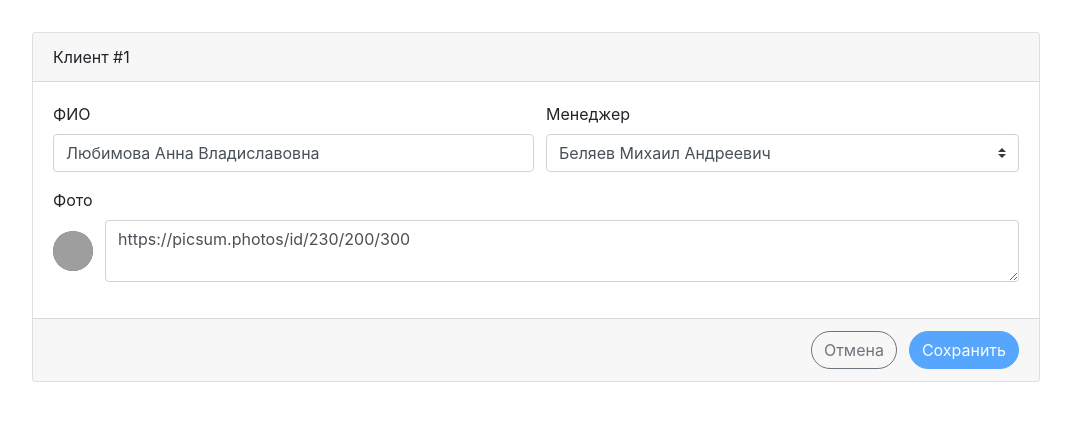
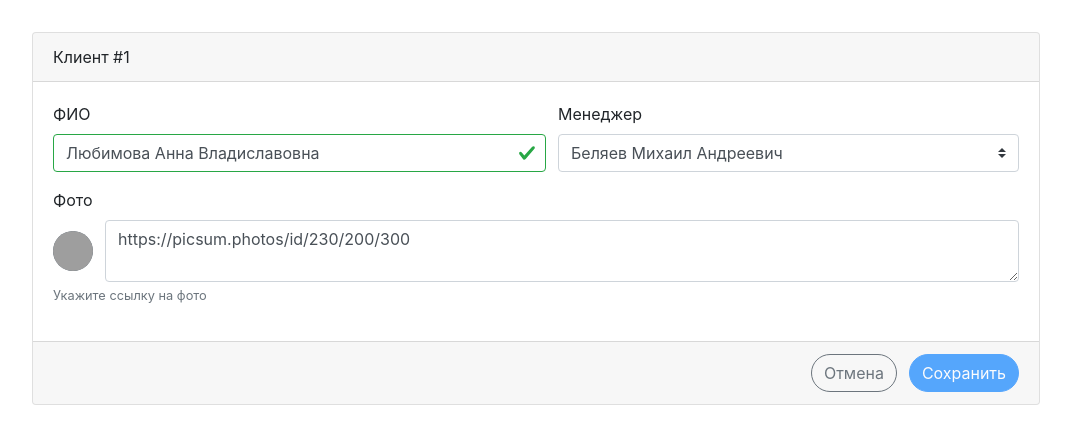
Before and after one commit to Scareton/cms-test_task, a Vue app: page /1 in a window 1280 px wide. Shown: the top 444 px of the page, without its empty margins (104-1175 px from the left). Built offline with nearby package versions, Linux system fonts and the light colour scheme; grey boxes are pictures that could not be loaded.

Commit message:
validate

```diff
--- /dev/null
+++ b/src/components/nameInput.vue
@@ -0,0 +1,37 @@
+<template>
+  <b-form-group
+    class="flex-fill"
+    label="ФИО"
+    label-for="name"
+    label-align="left"
+    :invalid-feedback="invalidFeedback"
+  >
+    <b-form-input id="name" :state="rules" :value="value" @input="input"></b-form-input>
+  </b-form-group>
+</template>
+
+<script>
+export default {
+  props: ["value"],
+  data() {
+    return {
+      invalidFeedback: "ФИО не может быть менее 4 символов",
+    };
+  },
+  computed: {
+    rules() {
+      return this.value.length > 3;
+    },
+  },
+  methods: {
+    input(value) {
+      this.$emit("update:value", value);
+    },
+  },
+  watch: {
+    rules(value) {
+      this.$emit("update:state", value);
+    },
+  },
+};
+</script>
--- a/src/views/Clients/form.vue
+++ b/src/views/Clients/form.vue
@@ -3,9 +3,7 @@
     <b-card v-if="client" :header="`Клиент #${client.id}`">
       <!-- Основная информация -->
       <div class="d-flex flex-sm-row flex-column flex-gap-2">
-        <b-form-group class="flex-fill" label="ФИО" label-for="name" label-align="left">
-          <b-form-input id="name" v-model="client.name"></b-form-input>
-        </b-form-group>
+        <name-input :value.sync="client.name" :state.sync="nameState" />
         <b-form-group class="flex-fill" label="Менеджер" label-for="manager" label-align="left">
           <manager-select :selected.sync="client.manager" />
         </b-form-group>
@@ -17,12 +15,13 @@
           <b-avatar :src="client.photo"></b-avatar>
           <b-form-textarea id="photo" v-model="client.photo"></b-form-textarea>
         </div>
+        <b-form-text class="text-sm-left text-center">Укажите ссылку на фото</b-form-text>
       </b-form-group>
 
       <template #footer>
         <div class="d-flex flex-gap-2 flex-sm-row flex-column justify-content-end">
           <b-button pill variant="outline-secondary" to="/">Отмена</b-button>
-          <b-button pill variant="primary" @click="save" :disabled="!formTouched">Сохранить</b-button>
+          <b-button pill variant="primary" @click="save" :disabled="!formTouched || !validated">Сохранить</b-button>
         </div>
       </template>
     </b-card>
@@ -31,6 +30,7 @@
 
 <script>
 import ManagerSelect from "../../components/managerSelect.vue";
+import NameInput from "../../components/nameInput.vue";
 import _isEqual from "lodash.isequal";
 
 export default {
@@ -38,6 +38,7 @@ export default {
   data() {
     return {
       client: null,
+      nameState: false,
     };
   },
   computed: {
@@ -49,6 +50,9 @@ export default {
     formTouched() {
       return !_isEqual({ ...this.client }, { ...this.originalClient });
     },
+    validated() {
+      return this.nameState
+    }
   },
   methods: {
     fetchClient() {
@@ -75,6 +79,7 @@ export default {
   },
   components: {
     ManagerSelect,
+    NameInput,
   },
 };
 </script>
```
